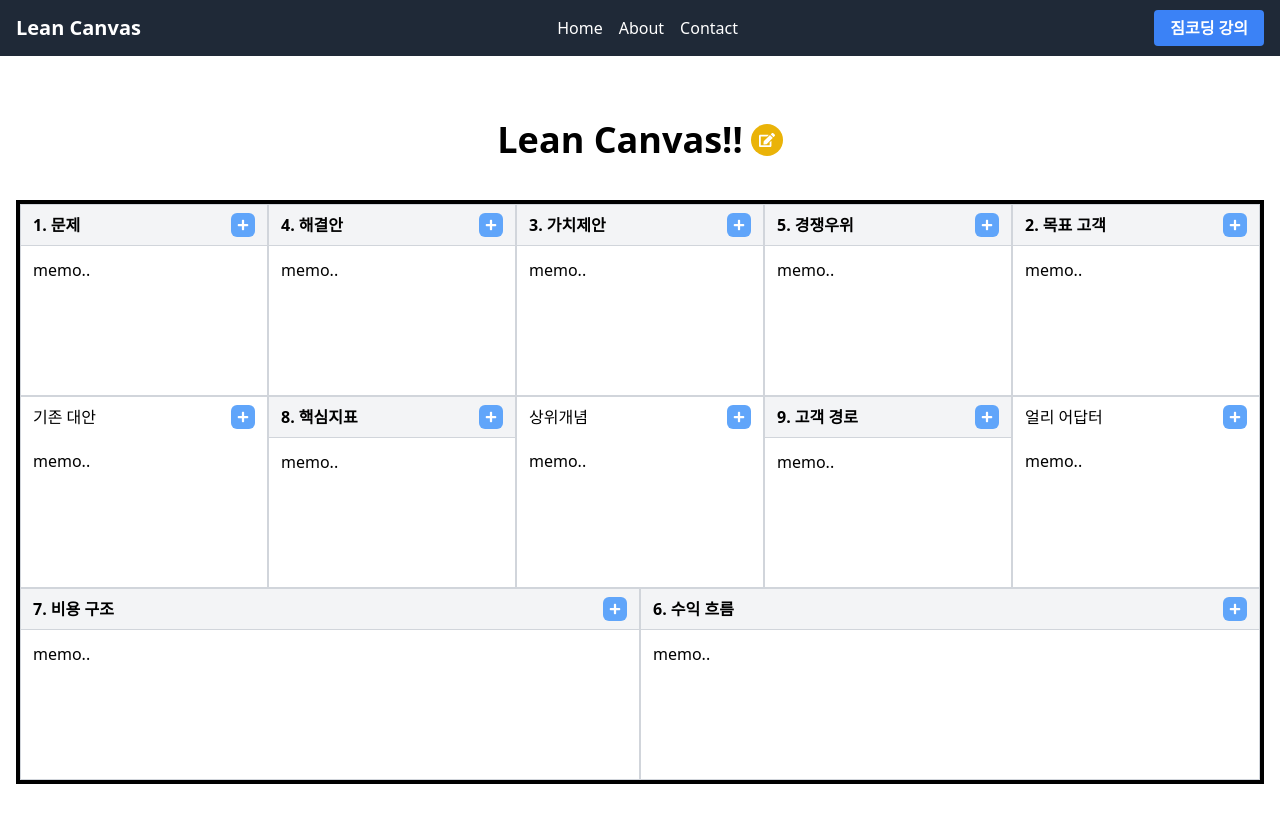
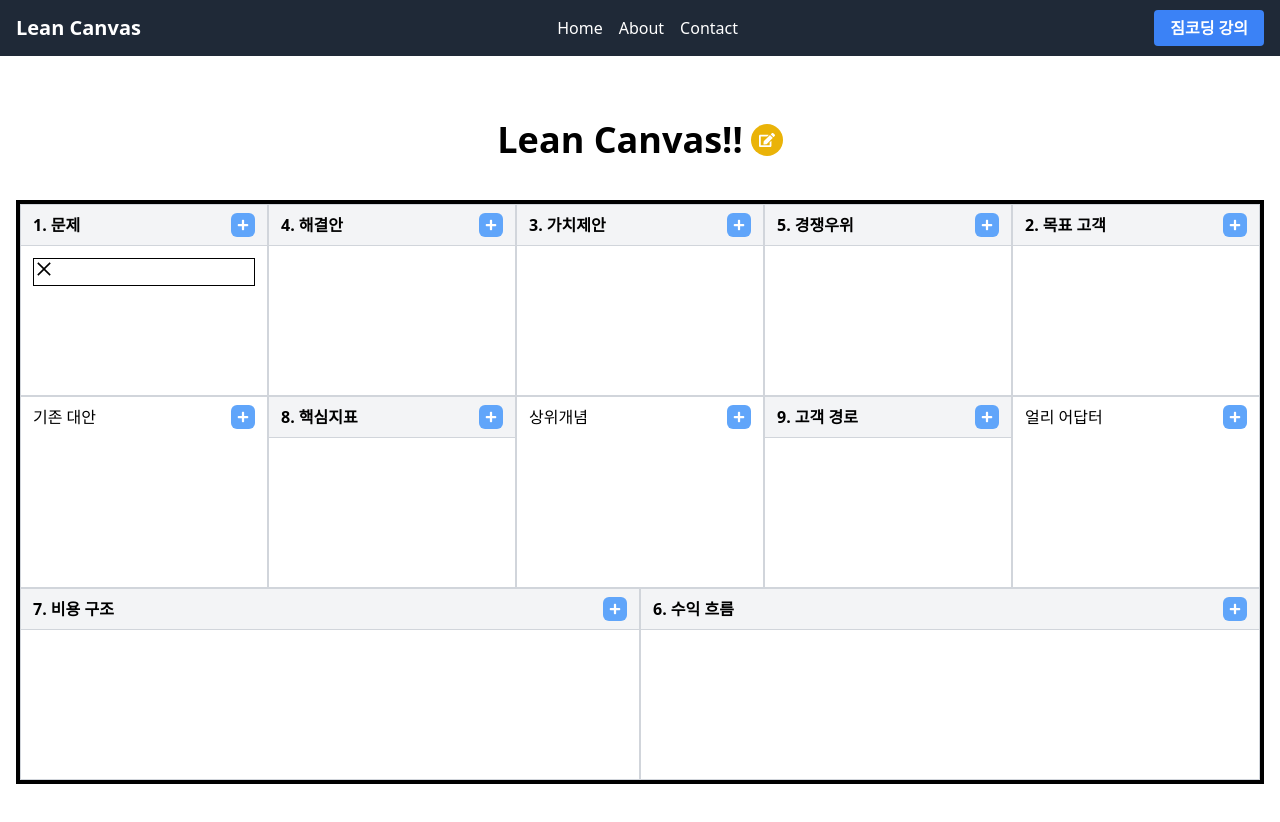
Before and after one commit to gymcoding/lean-canvas-react, a React (Vite) app: page /canvases/1 in a window 1280 px wide. Both pictures are taken after a click on the button 243 px from the left and 225 px from the top of the page. Shown: the top 822 px of the page. Built offline with nearby package versions, Linux system fonts and the light colour scheme.

Commit message:
19. Note 컴포넌트 추가&제거

```diff
--- a/package.json
+++ b/package.json
@@ -16,7 +16,8 @@
     "react-dom": "^18.3.1",
     "react-icons": "^5.2.1",
     "react-router-dom": "^6.25.1",
-    "styled-components": "^6.1.12"
+    "styled-components": "^6.1.12",
+    "uuid": "^10.0.0"
   },
   "devDependencies": {
     "@types/react": "^18.3.3",
--- a/src/components/CanvasCard.jsx
+++ b/src/components/CanvasCard.jsx
@@ -1,16 +1,39 @@
 import { FaPlus } from 'react-icons/fa';
+import Note from './Note';
+import { useState } from 'react';
+import { v4 as uuidv4 } from 'uuid';
 function CanvasCard({ title, isSubtitle = false }) {
+  const [notes, setNotes] = useState([]);
+
+  const handleAddNote = () => {
+    setNotes([...notes, { id: uuidv4(), content: '' }]);
+  };
+  const handleRemoveNote = id => {
+    setNotes(notes.filter(note => note.id !== id));
+  };
   return (
     <div className="row-span-1 bg-white min-h-48 border border-collapse border-gray-300">
       <div
         className={`${isSubtitle === false && 'bg-gray-100 border-b border-b-gray-300'} flex items-start justify-between px-3 py-2`}
       >
         <h3 className={`${isSubtitle === false && 'font-bold'} `}>{title}</h3>
-        <button className="bg-blue-400  text-white p-1.5 text-xs rounded-md">
+        <button
+          className="bg-blue-400  text-white p-1.5 text-xs rounded-md"
+          onClick={handleAddNote}
+        >
           <FaPlus />
         </button>
       </div>
-      <div className="space-y-3 min-h-32 p-3">memo..</div>
+      <div className="space-y-3 min-h-32 p-3">
+        {notes.map(note => (
+          <Note
+            key={note.id}
+            id={note.id}
+            content={note.content}
+            onRemoveNote={handleRemoveNote}
+          />
+        ))}
+      </div>
     </div>
   );
 }
--- /dev/null
+++ b/src/components/Note.jsx
@@ -0,0 +1,13 @@
+import { AiOutlineClose } from 'react-icons/ai';
+
+function Note({ id, onRemoveNote }) {
+  return (
+    <div className="border border-black">
+      <button onClick={() => onRemoveNote(id)}>
+        <AiOutlineClose size={20} />
+      </button>
+    </div>
+  );
+}
+
+export default Note;
```
Also changed, not shown: 1 other file (tests, documents, lock files or other folders).
